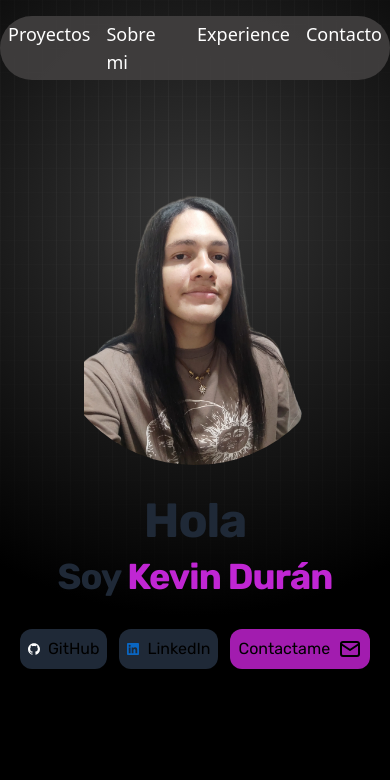
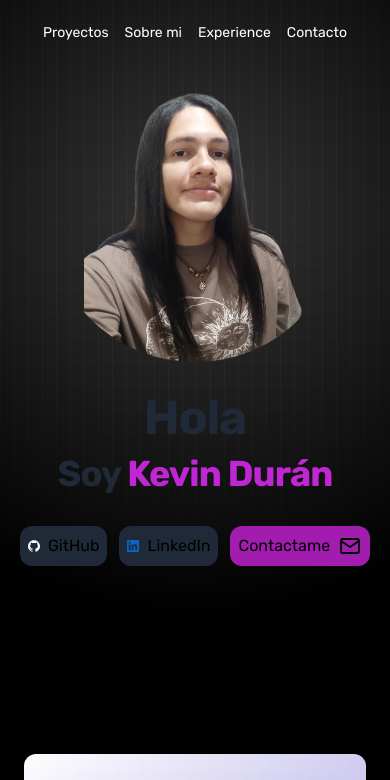
Before and after one commit to Kevinduran09/portafolio-kevinDuran, a Next.js app: page / in a window 390 px wide. Shown: the top 780 px of the page. Built offline with nearby package versions, Linux system fonts and the light colour scheme.

Commit message:
responsive updates

```diff
--- a/src/app/layout.js
+++ b/src/app/layout.js
@@ -1,12 +1,16 @@
 import "./globals.css";
 import { Header } from "./sections/Header";
 import {Footer} from "./sections/Footer";
+import { Rubik } from 'next/font/google'
+const rubik = Rubik({
+  subsets: ["latin"]
+})
 export default function RootLayout({ children }) {
   return (
     <html lang="en">
       <body className='relative text-black dark:text-white'>
         <div className="fixed left-0 top-0 -z-10 h-full w-full"><div className="relative h-full w-full bg-black"><div className="absolute bottom-0 left-0 right-0 top-0 bg-[linear-gradient(to_right,#4f4f4f2e_1px,transparent_1px),linear-gradient(to_bottom,#8080800a_1px,transparent_1px)] bg-[size:14px_24px]"></div><div className="absolute left-0 right-0 top-[-10%] h-[1000px] w-full sm:h-[1000px] sm:w-[1000px] bg-[radial-gradient(circle_400px_at_50%_300px,#fbfbfb36,#000)]"></div></div></div>
-        <div className="relative  h-screen ">
+        <div className={`relative  h-screen ${rubik.className}`}>
           <Header />
           {children}
           <Footer/>
--- a/src/app/page.js
+++ b/src/app/page.js
@@ -2,7 +2,7 @@ import Image from "next/image";
 import { Hero } from "./sections/Hero";
 import { Projects } from "./sections/Projects";
 import { Header } from "./sections/Header";
-import { Rubik } from 'next/font/google'
+
 import AboutMe from "./sections/AboutMe";
 import Contact from "./sections/Contact";
 import Footer from "./sections/Footer";
@@ -13,25 +13,16 @@ export const metadata = {
   description: 'Estudiante de ingenieria en sistemas, desarrollador y programador, creador de aplicacion y soluciones de software',
 }
 
-const rubik = Rubik({
-  subsets: ["latin"]
-})
+
 export default function Home() {
 
 
   return (
 
-    <div className={` ${rubik.className}`} >
-      {/* <Header />
-      <HomePage />
-      <Projects />
-      <AboutMe />
-      <Contact />
-      <Footer /> */}
+    <>
 
 
-
-      <Section id={'home'} className={'h-screen flex flex-col justify-center items-center'}>
+      <Section id={'home'} className={'py-16'}>
         <Hero />
       </Section>
       <Section id="projects">
@@ -43,6 +34,6 @@ export default function Home() {
       <Section id="experience" className={'mt-4'}>
         <Experience />
       </Section>
-    </div>
+    </>
   );
 }
--- a/src/app/sections/AboutMe.jsx
+++ b/src/app/sections/AboutMe.jsx
@@ -24,7 +24,7 @@ export default function AboutMe() {
 
             <h2 className='w-full justify-center flex items-center gap-x-3 text-4xl font-semibold text-center my-5'>
                 <svg xmlns="http://www.w3.org/2000/svg" width="24" height="24" viewBox="0 0 24 24" fill="none" stroke="currentColor" strokeWidth="2" strokeLinecap="round" strokeLinejoin="round" className="size-8 icon icon-tabler icons-tabler-outline icon-tabler-code"><path stroke="none" d="M0 0h24v24H0z" fill="none" /><path d="M8 7a4 4 0 1 0 8 0a4 4 0 0 0 -8 0" /><path d="M6 21v-2a4 4 0 0 1 4 -4h4a4 4 0 0 1 4 4v2" /></svg>
-                Acerca de mí
+                Sobre Mí
             </h2>
 
             <div className='px-6'>
--- a/src/app/sections/Experience.jsx
+++ b/src/app/sections/Experience.jsx
@@ -12,7 +12,7 @@ const EDUCATION = [
         institution: "Udemy",
         description: "Curso online sobre desarrollo de software Frontend y Backend con tecnologías Javascript.",
         date: "2023",
-        link: 'https://www.udemy.com/course/aprende-javascript-es9-html-css3-y-nodejs-desde-cero/?couponCode=ACCAGE0923'
+        link: 'https://www.udemy.com/certificate/UC-4b2baa33-3d04-4048-a56e-d96e43fb2a77/'
     },
     {
         courseName: "Mypimes-CEMEDE",
--- a/src/app/sections/Header.jsx
+++ b/src/app/sections/Header.jsx
@@ -65,13 +65,9 @@ export const Header = () => {
         const handleScroll = () => {
             const currentScrollY = window.scrollY;
 
-            if (currentScrollY > lastScrollY && currentScrollY > 50) {
-                console.log('fdslfdl');
-
-
+            if (currentScrollY > lastScrollY && currentScrollY > 400) {
                 setIsVisible(false);
-            } else {
-
+            } else if (currentScrollY < 400) {
                 setIsVisible(true);
             }
 
@@ -87,15 +83,15 @@ export const Header = () => {
 
     return (
 
-        <header className={`py-4 flex justify-center  items-center fixed top-0 left-0 z-[100] w-full ransition-transform duration-300 ease-in-out  ${isVisible ? 'translate-y-0' : '-translate-y-full '} `}
+        <header className={`py-4 flex justify-center  items-center fixed top-0 left-0 z-[100] w-full ransition-transform duration-300 ease-in-out  `}
 
         >
             <nav>
-                <ul className="bg-[#413f3fec] flex gap-4 rounded-full py-1 px-2">
+                <ul className={`${isVisible ? '' : 'bg-[#413f3fec] rounded-full'}  flex gap-4 py-1 px-2`}>
                     {
                         navItems.map((item)=>(
                             <li key={item.name}>
-                                <a href={item.url} className={`text-lg sm:text-1xl hover:text-violet-800 hover:underline duration-500 ease-in-out ${activeSection == item.label ? 'text-violet-800 font-bold' : 'text-white'}`}
+                                <a href={item.url} className={`text-sm sm:text-lg hover:text-violet-800 hover:underline duration-500 ease-in-out ${activeSection == item.label ? 'text-violet-800 font-bold' : 'text-white'}`}
 
                                 >{item.name}</a>
                             </li>
--- a/src/app/sections/Hero.jsx
+++ b/src/app/sections/Hero.jsx
@@ -8,7 +8,8 @@ import SocialMediaItem from '../components/SocialMediaItem'
 
 export const Hero = () => {
   return (
-    <div className='flex flex-col justify-normal md:flex-row items-center  md:justify-center '>
+    // h-screen flex flex-col justify-center items-center
+    <div className='h- md:h-screen flex flex-col justify-normal md:flex-row items-center  md:justify-center '>
       <div
         className="relative w-[298px] h-[298px] xl:w-[398px] xl:h-[398px] md:mr-8 mb-8 md:mb-0 "
       >
@@ -16,7 +17,7 @@ export const Hero = () => {
           priority
           fill
           src={ProfileImage}
-          alt="Imagen de perfil"
+          alt="Kevin Durán"
           className='object-contain rounded-full'
         />
       </div>
```
